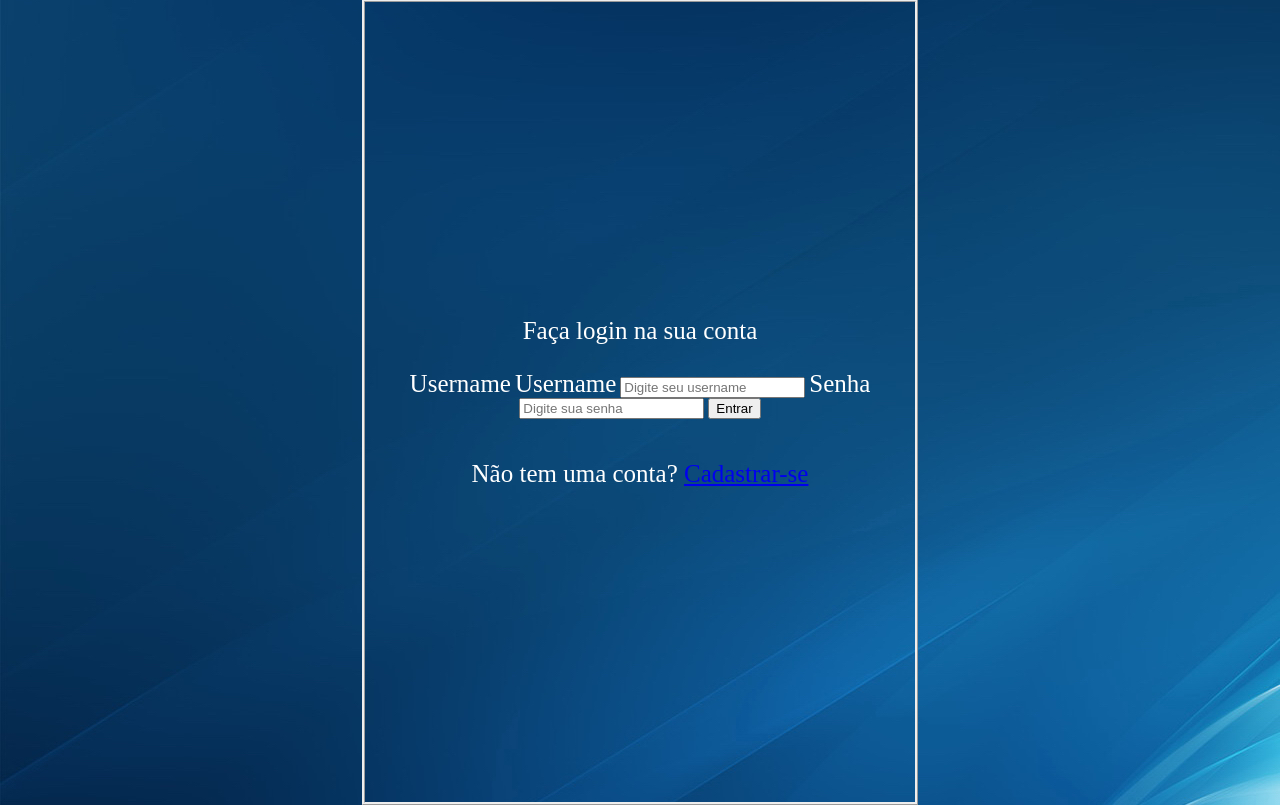
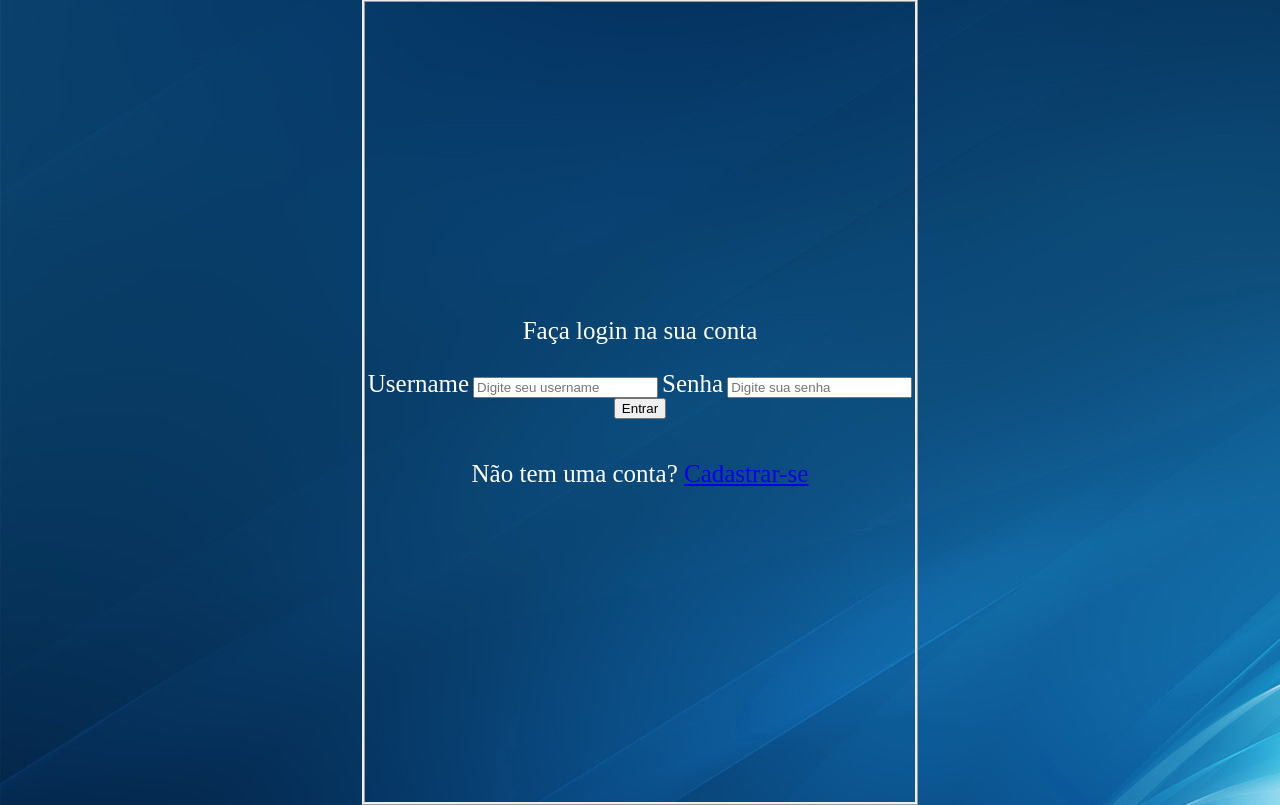
Before and after one commit to Fingoon/dsweb2022.1, a Django app: page /login/ in a window 1280 px wide. Shown: the part 27-832 px from the top of the page. Run offline with Django 3.2, Linux system fonts and the light colour scheme.

Commit message:
melhorias

```diff
--- a/mysite/plataforma/templates/plataforma/login.html
+++ b/mysite/plataforma/templates/plataforma/login.html
@@ -11,8 +11,6 @@
             {% if request.GET.next %}
                 <input type="hidden" name="next" value="{{ request.GET.next }}">
             {% endif%}
-
-            <label class="admin" for="username">Username</label>
             <label class="admin" for="username">Username</label>
             <input type="username" name="username" id="username" placeholder="Digite seu username"  required>
             <label class="admin" for="senha">Senha</label>
```
